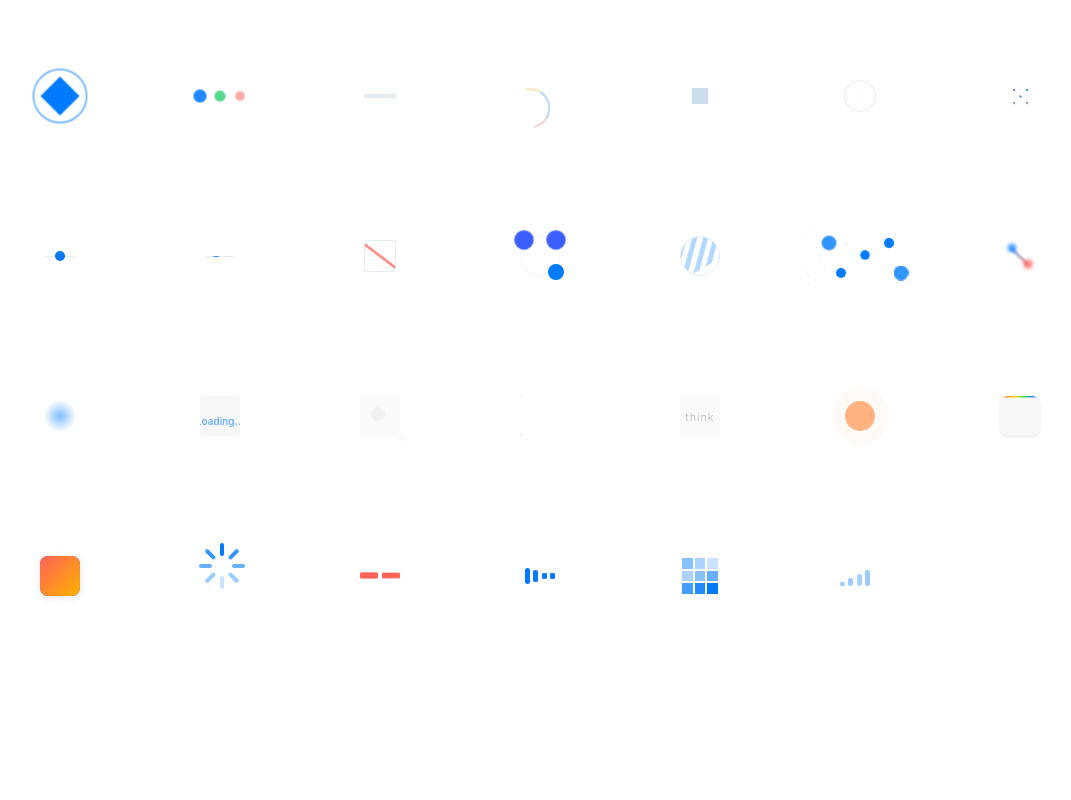
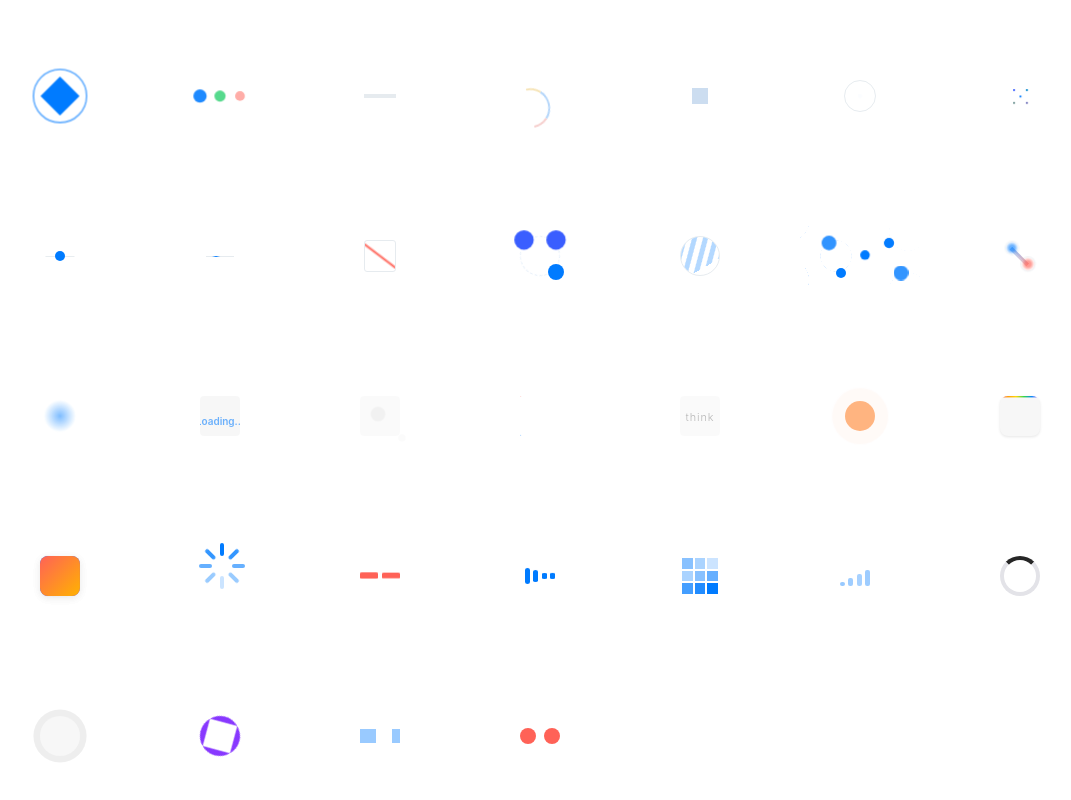
Before and after one commit to patnir411/loading, a website: page index.html in a window 1280 px wide. Shown: the part 1396-2196 px from the top of the page, without its empty margins (100-1171 px from the left). Before the commit the page ends 2072 px from the top, so only its background shows below. Drawn offline with Linux system fonts and the light colour scheme.

Commit message:
Add five new Steve Jobs inspired loaders

```diff
--- a/index.html
+++ b/index.html
@@ -1088,6 +1088,50 @@
         <span class="sr-only">Loading</span>
       </div>
     </div>
+
+    <!-- 46. Titanium Spin -->
+    <div class="loader-cell">
+      <div class="titanium-loader" role="status" aria-live="polite" aria-label="Loading…">
+        <span class="sr-only">Loading</span>
+      </div>
+    </div>
+
+    <!-- 47. Halo Glow -->
+    <div class="loader-cell">
+      <div class="halo-loader" role="status" aria-live="polite" aria-label="Loading…">
+        <span class="sr-only">Loading</span>
+      </div>
+    </div>
+
+    <!-- 48. Aperture Swirl -->
+    <div class="loader-cell">
+      <div class="aperture-loader" role="status" aria-live="polite" aria-label="Loading…">
+        <div class="aperture-blade"></div>
+        <div class="aperture-blade"></div>
+        <div class="aperture-blade"></div>
+        <div class="aperture-blade"></div>
+        <span class="sr-only">Loading</span>
+      </div>
+    </div>
+
+    <!-- 49. Silk Slide -->
+    <div class="loader-cell">
+      <div class="silk-loader" role="status" aria-live="polite" aria-label="Loading…">
+        <div class="silk-line"></div>
+        <div class="silk-line"></div>
+        <div class="silk-line"></div>
+        <span class="sr-only">Loading</span>
+      </div>
+    </div>
+
+    <!-- 50. Fusion Flash -->
+    <div class="loader-cell">
+      <div class="fusion-loader" role="status" aria-live="polite" aria-label="Loading…">
+        <div class="fusion-circle"></div>
+        <div class="fusion-circle"></div>
+        <span class="sr-only">Loading</span>
+      </div>
+    </div>
   </div>
 
   <script>
--- a/styles.css
+++ b/styles.css
@@ -1703,6 +1703,127 @@ body {
   50% { opacity: 1; }
 }
 
+/* -------- 46. Titanium Spin -------- */
+.titanium-loader {
+  width: var(--base-size);
+  height: var(--base-size);
+  border-radius: 50%;
+  border: 4px solid var(--silver);
+  border-top-color: var(--carbon-black);
+  animation: titanium-spin 1s linear infinite;
+}
+
+@keyframes titanium-spin {
+  to { transform: rotate(360deg); }
+}
+
+/* -------- 47. Halo Glow -------- */
+.halo-loader {
+  width: var(--base-size);
+  height: var(--base-size);
+  border-radius: 50%;
+  background: var(--apple-white);
+  box-shadow: 0 0 0 0 rgba(0,0,0,0.2);
+  animation: halo-pulse 1.5s ease-out infinite;
+}
+
+@keyframes halo-pulse {
+  0% { box-shadow: 0 0 0 0 rgba(0,0,0,0.2); }
+  70% { box-shadow: 0 0 0 10px rgba(0,0,0,0); }
+  100% { box-shadow: 0 0 0 0 rgba(0,0,0,0); }
+}
+
+/* -------- 48. Aperture Swirl -------- */
+.aperture-loader {
+  position: relative;
+  width: var(--base-size);
+  height: var(--base-size);
+  border-radius: 50%;
+  overflow: hidden;
+  animation: aperture-spin 1.2s linear infinite;
+}
+
+.aperture-blade {
+  position: absolute;
+  width: 50%;
+  height: 50%;
+  background: var(--accent-purple);
+  transform-origin: 100% 100%;
+  clip-path: polygon(0 0, 100% 0, 0 100%);
+}
+
+.aperture-loader .aperture-blade:nth-child(1) { transform: rotate(0deg); }
+.aperture-loader .aperture-blade:nth-child(2) { transform: rotate(90deg); }
+.aperture-loader .aperture-blade:nth-child(3) { transform: rotate(180deg); }
+.aperture-loader .aperture-blade:nth-child(4) { transform: rotate(270deg); }
+
+@keyframes aperture-spin {
+  to { transform: rotate(360deg); }
+}
+
+/* -------- 49. Silk Slide -------- */
+.silk-loader {
+  position: relative;
+  width: var(--base-size);
+  height: calc(var(--base-size) / 3);
+  overflow: hidden;
+}
+
+.silk-line {
+  position: absolute;
+  width: 120%;
+  height: 100%;
+  background: var(--primary-blue);
+  opacity: 0.4;
+  animation: silk-slide 1.2s linear infinite;
+}
+
+.silk-line:nth-child(2) { animation-delay: 0.2s; }
+.silk-line:nth-child(3) { animation-delay: 0.4s; }
+
+@keyframes silk-slide {
+  0% { transform: translateX(-100%); }
+  100% { transform: translateX(100%); }
+}
+
+/* -------- 50. Fusion Flash -------- */
+.fusion-loader {
+  position: relative;
+  width: var(--base-size);
+  height: var(--base-size);
+}
+
+.fusion-circle {
+  position: absolute;
+  top: 50%;
+  width: 40%;
+  height: 40%;
+  border-radius: 50%;
+  background: var(--accent-coral);
+}
+
+.fusion-circle:nth-child(1) {
+  left: 0;
+  transform: translate(0, -50%);
+  animation: fusion-left 1s var(--ease-bounce) infinite;
+}
+
+.fusion-circle:nth-child(2) {
+  right: 0;
+  transform: translate(0, -50%);
+  animation: fusion-right 1s var(--ease-bounce) infinite;
+}
+
+@keyframes fusion-left {
+  0%, 100% { transform: translate(0, -50%); }
+  50% { transform: translate(50%, -50%); }
+}
+
+@keyframes fusion-right {
+  0%, 100% { transform: translate(0, -50%); }
+  50% { transform: translate(-50%, -50%); }
+}
+
 /* Respect reduced-motion preference */
 @media (prefers-reduced-motion: reduce) {
   .ep-loader, .mb-loader::before, .mb-loader::after,
@@ -1715,7 +1836,8 @@ body {
   .mc-node, .mc-connection, .df-stream, .nn-node,
   .nn-connection::before, .rb-world, .rb-bridge::before,
   .rd-field, .one-more-text, .no-circle, .courage-ring,
-  .think-text, .innovation-circle, .apple-rainbow, .magical-side {
+  .think-text, .innovation-circle, .apple-rainbow, .magical-side,
+  .titanium-loader, .halo-loader, .aperture-blade, .silk-line, .fusion-circle {
     animation: none;
     opacity: 0.6;
   }
--- a/unit-tests.js
+++ b/unit-tests.js
@@ -38,7 +38,8 @@ describe('Loading Indicators', () => {
       'cp-loader', 'ss-loader', 'cou-loader', 'mc-loader', 'df-loader',
       'nn-loader', 'rb-loader', 'rd-loader', 'one-more-loader', 'thousand-nos-loader',
       'courage-loader', 'think-loader', 'innovation-loader', 'apple-loader', 'magical-loader',
-      'aqua-loader', 'bezel-loader', 'wave-loader', 'grid-loader', 'signal-loader'
+      'aqua-loader', 'bezel-loader', 'wave-loader', 'grid-loader', 'signal-loader',
+      'titanium-loader', 'halo-loader', 'aperture-loader', 'silk-loader', 'fusion-loader'
     ];
 
     test.each(loaderTypes)('Loader %s exists in the DOM', (loaderClass) => {
@@ -116,7 +117,8 @@ describe('Loading Indicators', () => {
       'nn-loader', 'rb-loader', 'rd-loader', 'one-more-loader',
       'thousand-nos-loader', 'courage-loader', 'think-loader',
       'innovation-loader', 'apple-loader', 'magical-loader',
-      'aqua-loader', 'bezel-loader', 'wave-loader', 'grid-loader', 'signal-loader'
+      'aqua-loader', 'bezel-loader', 'wave-loader', 'grid-loader', 'signal-loader',
+      'titanium-loader', 'halo-loader', 'aperture-loader', 'silk-loader', 'fusion-loader'
     ];
 
     test.each(lastLoaders)('%s has correct children elements', (loaderClass) => {
```
